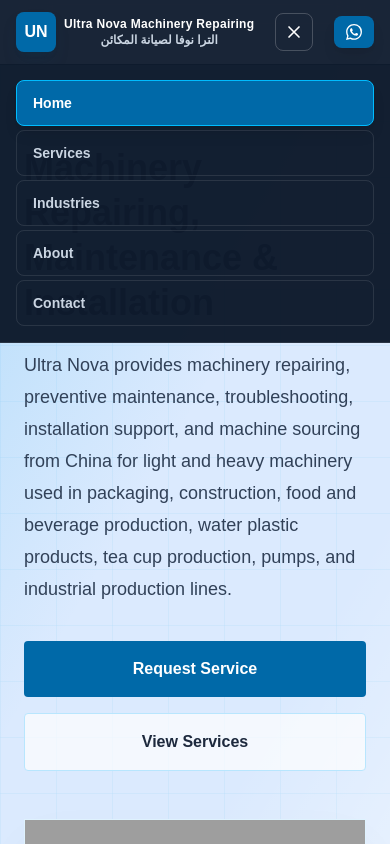
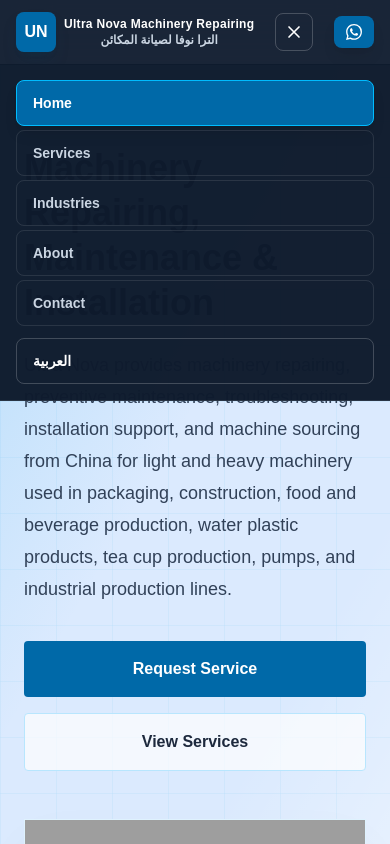
Before and after one commit to youssefzohair/ultra-nova, a Next.js app: page / in a window 390 px wide. Both pictures are taken after a click on the button "Toggle menu". Shown: the top 844 px of the page. Built offline with nearby package versions, Linux system fonts and the light colour scheme; grey boxes are pictures that could not be loaded.

Commit message:
Add language switch button to mobile responsive menu

```diff
--- a/app/components/header.tsx
+++ b/app/components/header.tsx
@@ -86,6 +86,14 @@
                   {item.label}
                 </Link>
               ))}
+              {/* Language switch in mobile menu */}
+              <Link
+                href={alternateLocalePath(locale, path)}
+                onClick={() => setIsMenuOpen(false)}
+                className="mt-2 rounded-lg border border-white/20 px-4 py-3 text-sm font-semibold text-white transition-all duration-200 hover:border-white hover:bg-white hover:text-slate-950 active:scale-95"
+              >
+                {text.nav.switchLanguage}
+              </Link>
             </div>
           </nav>
         )}
```
